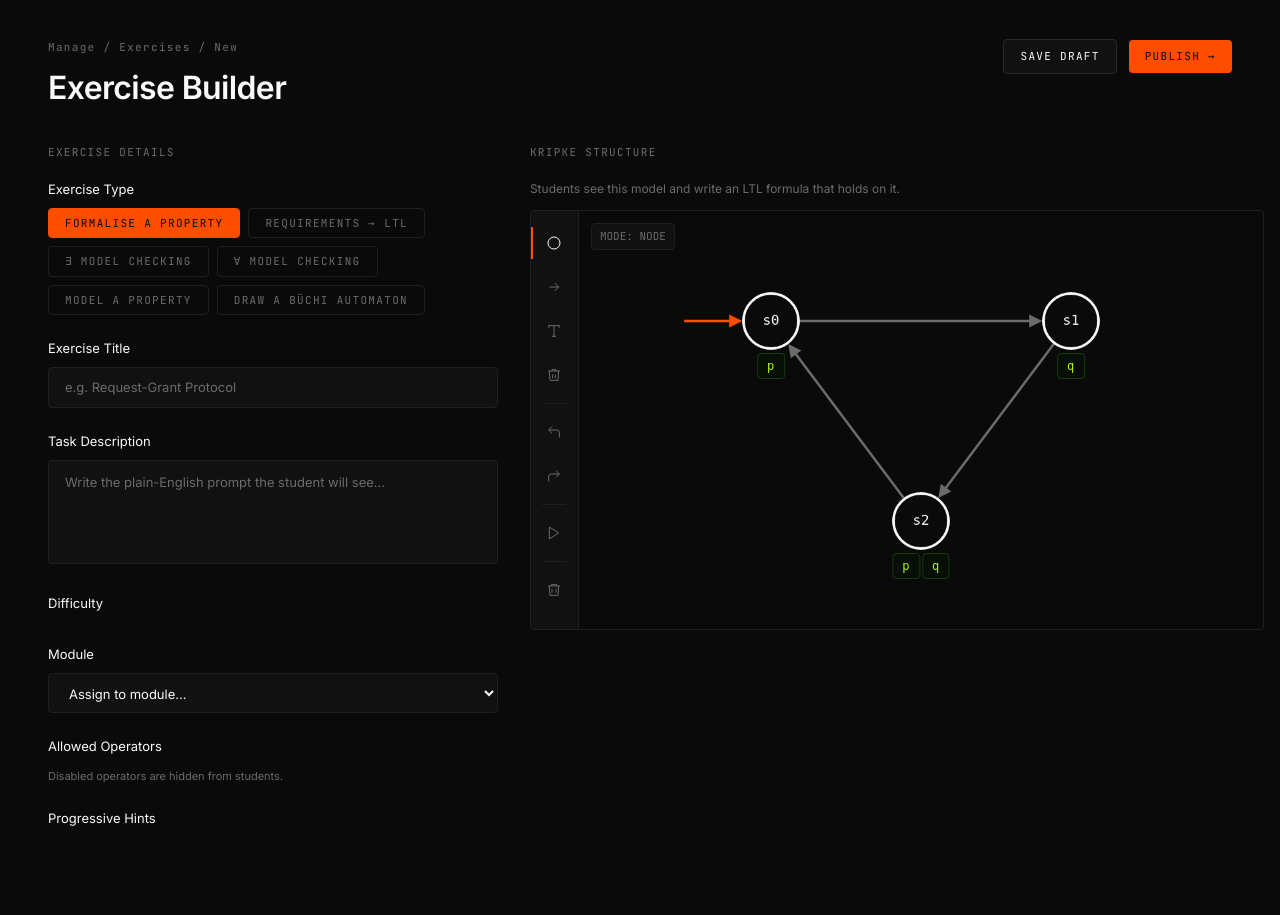
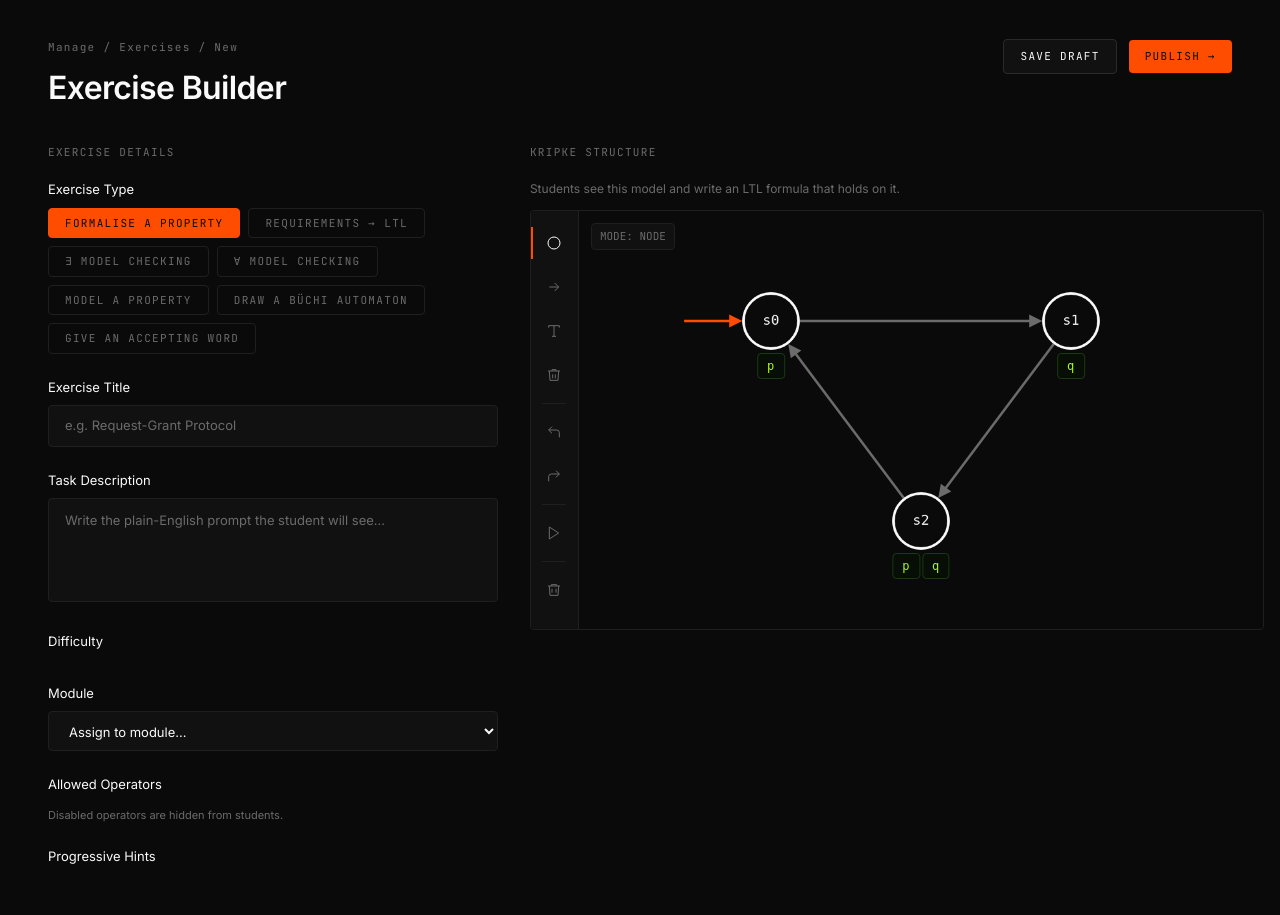
Before and after one commit to Bigmanfish1/ltlab, a Django app: template backend/templates/exercises/teacher_exercise_builder.html in a window 1280 px wide. Shown: the part 49-964 px from the top of the page. Before the commit the page ends 875 px from the top, so only its background shows below. Run offline with Django 5.2, Linux system fonts and the light colour scheme; the template is opened without the code that fills it, so the values that code supplies are empty; some libraries are stand-ins or nearby versions.

Commit message:
feat(exercises): author buchi_word in the teacher builder

```diff
--- a/backend/templates/exercises/teacher_exercise_builder.html
+++ b/backend/templates/exercises/teacher_exercise_builder.html
@@ -79,6 +79,10 @@
                         <button type="button" data-type="buchi_construct" {% if type_locked %}disabled{% endif %}
                             class="type-btn px-4 py-1.5 font-mono text-[11px] tracking-[0.12em] uppercase border border-border-primary text-text-secondary rounded transition-colors {% if type_locked %}opacity-60 cursor-not-allowed{% endif %}">
                             Draw a Büchi Automaton
+                        </button>
+                        <button type="button" data-type="buchi_word" {% if type_locked %}disabled{% endif %}
+                            class="type-btn px-4 py-1.5 font-mono text-[11px] tracking-[0.12em] uppercase border border-border-primary text-text-secondary rounded transition-colors {% if type_locked %}opacity-60 cursor-not-allowed{% endif %}">
+                            Give an Accepting Word
                         </button>
                     </div>
                     {% if type_locked %}
@@ -177,11 +181,23 @@
                     </button>
                 </div>
 
-                <div data-type-section="english_to_formula build_kripke buchi_construct" class="hidden">
+                <div data-type-section="buchi_word" class="hidden">
+                    <div class="font-mono text-[11px] tracking-[0.12em] text-text-secondary mb-5">THE AUTOMATON STUDENTS READ</div>
+                    <div class="text-[12px] text-text-secondary mb-3">
+                        Draw the Büchi automaton shown to students; they must supply a word it accepts.
+                        Publishing checks it accepts at least one word.
+                    </div>
+                    <div class="relative bg-bg-primary border border-border-primary rounded overflow-hidden flex mb-6" style="height: 420px;">
+                        {% include "components/buchi_editor.html" with id="shownmemo" input_name="automaton_data" height="420px" elements_json=elements_json %}
+                    </div>
+                </div>
+
+                <div data-type-section="english_to_formula build_kripke buchi_construct buchi_word" class="hidden">
                     <div class="font-mono text-[11px] tracking-[0.12em] text-text-secondary mb-5" data-alphabet-heading>ATOMIC PROPOSITIONS</div>
                     <div class="text-[12px] text-text-secondary mb-3" data-type-hint="english_to_formula">The propositions students may use in their formulas.</div>
                     <div class="text-[12px] text-text-secondary mb-3 hidden" data-type-hint="build_kripke">The propositions students may label states with — the requirement formulas may use only these.</div>
                     <div class="text-[12px] text-text-secondary mb-3 hidden" data-type-hint="buchi_construct">The alphabet Σ. Each symbol is exclusive — a word has exactly one symbol per step, and transitions are labelled with a symbol or a set like <span class="font-mono">a,b</span>.</div>
+                    <div class="text-[12px] text-text-secondary mb-3 hidden" data-type-hint="buchi_word">The alphabet Σ the automaton is labelled over — students' words use exactly one of these symbols per step.</div>
                     <input type="hidden" name="declared_aps" id="aps-input" value="" />
                     <div class="flex flex-wrap items-center gap-2 mb-6" id="ap-chips">
                         <input type="text" id="ap-entry" placeholder="add proposition + Enter"
@@ -300,7 +316,8 @@
             const alphabetHeading = document.querySelector('[data-alphabet-heading]');
             if (alphabetHeading) {
                 alphabetHeading.textContent =
-                    current === 'buchi_construct' ? 'ALPHABET Σ' : 'ATOMIC PROPOSITIONS';
+                    (current === 'buchi_construct' || current === 'buchi_word')
+                        ? 'ALPHABET Σ' : 'ATOMIC PROPOSITIONS';
             }
         }
         typeBtns.forEach(function (b) {
```
